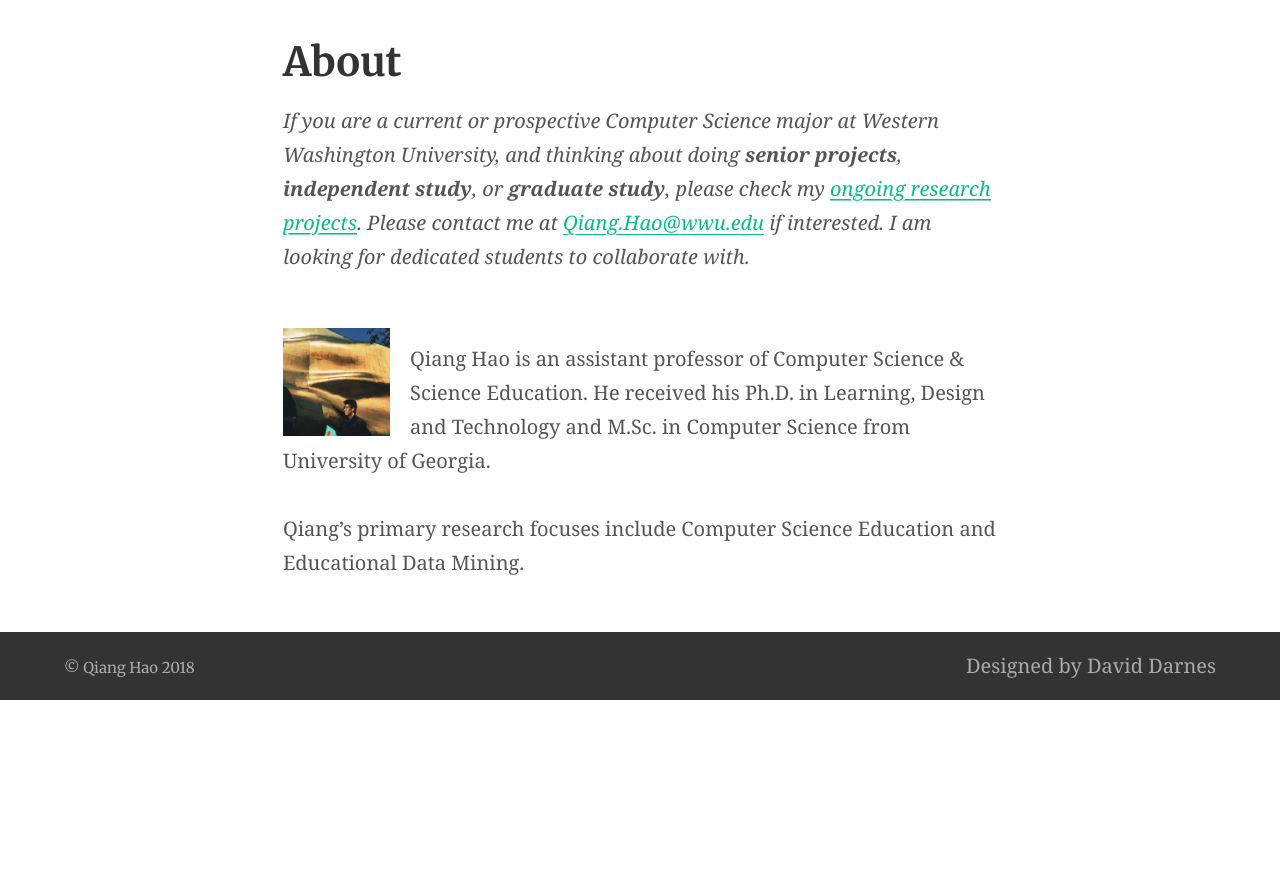
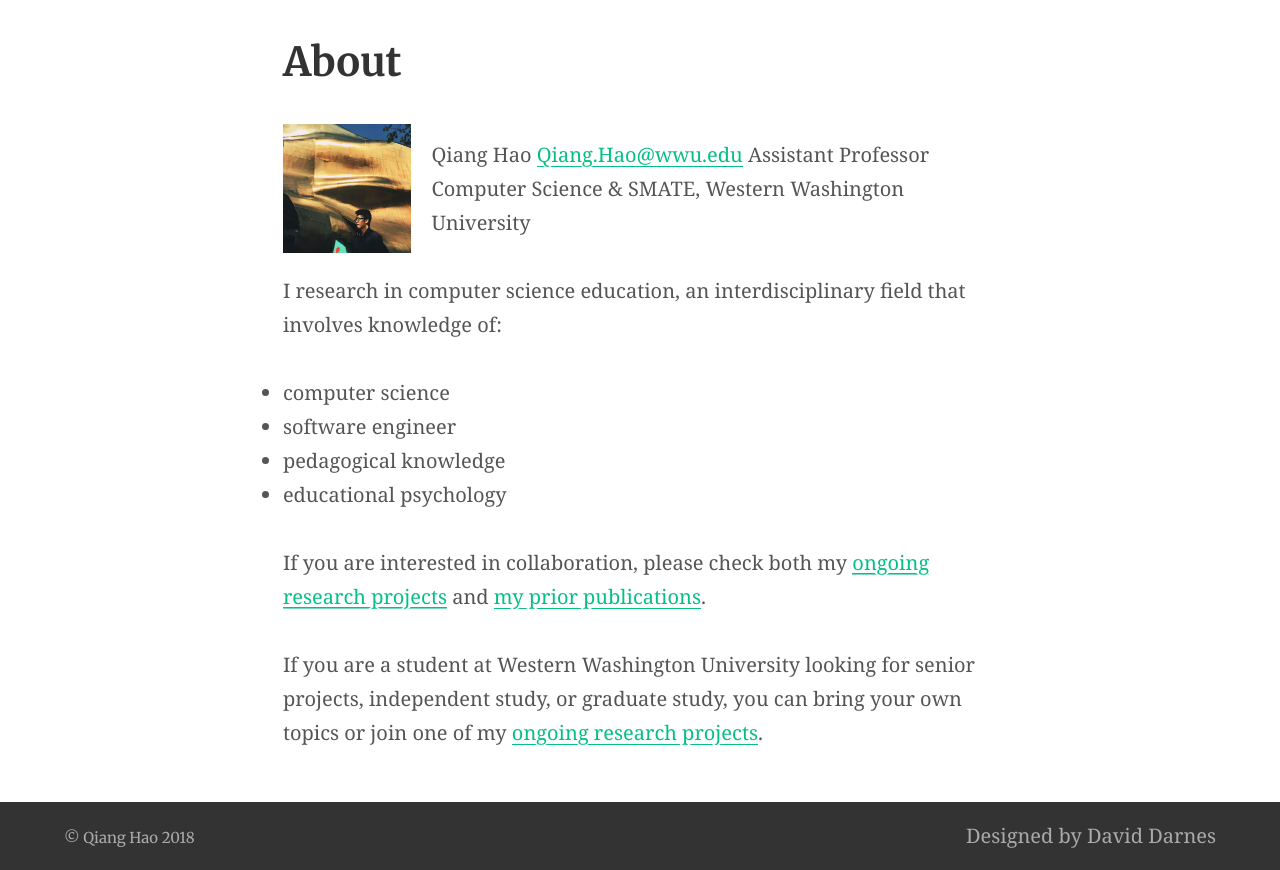
Before and after one commit to Neo-Hao/neo-hao.github.io, a Jekyll site: the page built from index.md, in a window 1280 px wide. Shown: the part 424-1294 px from the top of the page. Built offline with Jekyll 4.4.1, drawn with Linux system fonts in a browser that asks for light colours; before the commit the page ends 1124 px from its top, so only the background shows below that.

Commit message:
update cv

```diff
--- a/index.md
+++ b/index.md
@@ -6,10 +6,21 @@ feature_image: "https://unsplash.it/1300/400?image=971"
 aside: false
 ---
 
-<i>If you are a current or prospective Computer Science major at Western Washington University, and thinking about doing <strong>senior projects</strong>, <strong>independent study</strong>, or <strong>graduate study</strong>, please check my <a href="research" target="_blank">ongoing research projects</a>. Please contact me at <a href="mailto:Qiang.Hao@wwu.edu">Qiang.Hao@wwu.edu</a> if interested. I am looking for dedicated students to collaborate with.</i>
+<img style="float:left; margin-right: 20px; margin-top: 20px; width: 18%;" src="assets/avatar.jpeg" />
 
-<img style="float:left; margin-right: 20px; margin-top: 20px; width: 15%;" src="assets/avatar.jpeg" />
+Qiang Hao
+<a href="mailto:Qiang.Hao@wwu.edu">Qiang.Hao@wwu.edu</a>
+Assistant Professor
+Computer Science & SMATE, Western Washington University
 
-Qiang Hao is an assistant professor of Computer Science & Science Education. He received his Ph.D. in Learning, Design and Technology and M.Sc. in Computer Science from University of Georgia.
 
-Qiang's primary research focuses include Computer Science Education and Educational Data Mining.
+I research in computer science education, an interdisciplinary field that involves knowledge of:
+
+* computer science
+* software engineer
+* pedagogical knowledge
+* educational psychology
+
+If you are interested in collaboration, please check both my <a href="research" target="_blank">ongoing research projects</a> and <a href="cv" target="_blank">my prior publications</a>.
+
+If you are a student at Western Washington University looking for senior projects, independent study, or graduate study, you can bring your own topics or join one of my <a href="research" target="_blank">ongoing research projects</a>.
```
Also changed, not shown: research.md (+23 -31 lines), teaching.md (+5 -4 lines).
